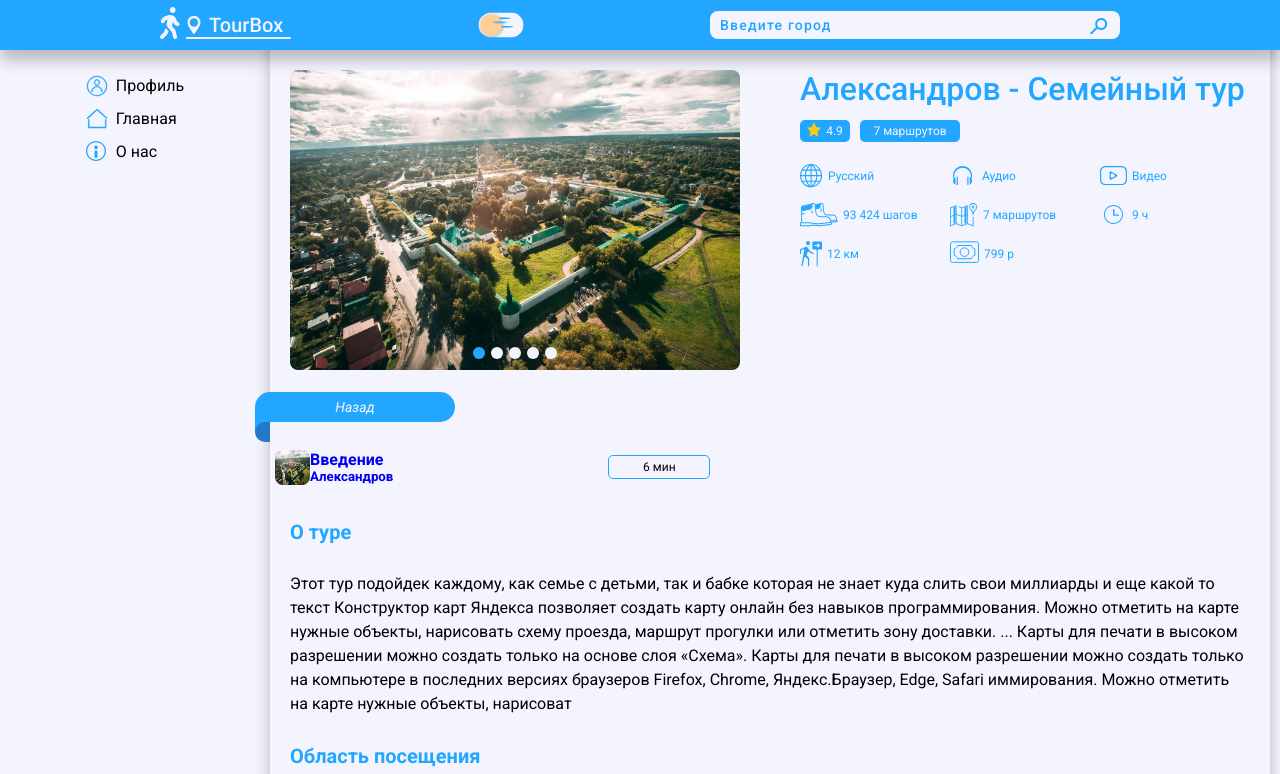
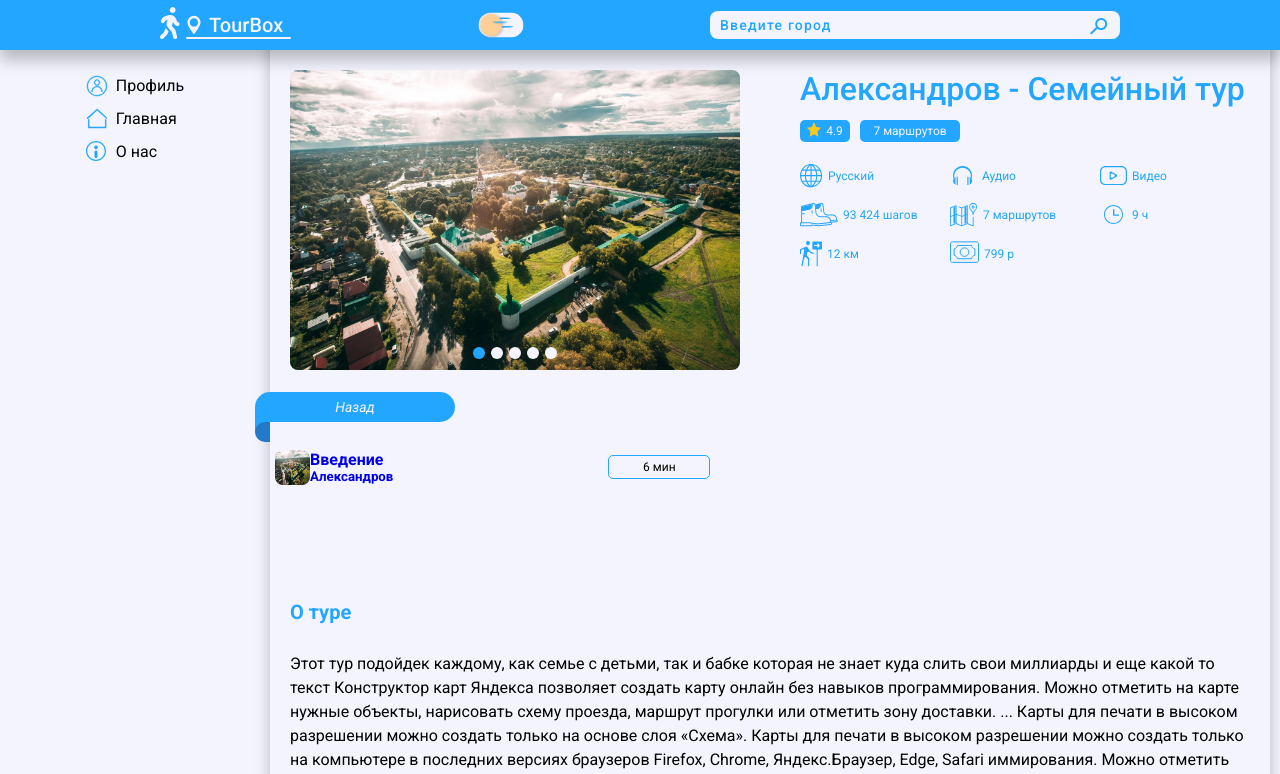
Before and after one commit to mahimka1321/testApp, a React (Create React App) app: page /testapp/shop-tour in a window 1280 px wide. Shown: the top 774 px of the page. Built offline with nearby package versions, Linux system fonts and the light colour scheme.

Commit message:
com 34.3

```diff
--- a/src/tr.info/infoTour.scss
+++ b/src/tr.info/infoTour.scss
@@ -14,7 +14,9 @@
     display: block;
     padding-top: 70px;
     width: 100%;
-    height: 100vh;
+    max-height: 13500px;
+    min-height: 200px;
+    height: 100%;
     background: var(--colWhite_400);
     box-shadow: 0px 0px 15px 0px var(--BH);
     .menu_controls
--- a/src/tr.shop/shopTour.scss
+++ b/src/tr.shop/shopTour.scss
@@ -155,6 +155,7 @@
     width: 100%;
     height: auto;
     margin-top: 80px;
+    padding-bottom: 80px;
 }
 .about__us_tour
 {
--- a/src/tr.top.info.tour/infoPageTour.scss
+++ b/src/tr.top.info.tour/infoPageTour.scss
@@ -56,6 +56,7 @@
         height: 200px;
         width: 450px;
         margin-left: 60px;
+
         h1
         {
             display: flex;
```
